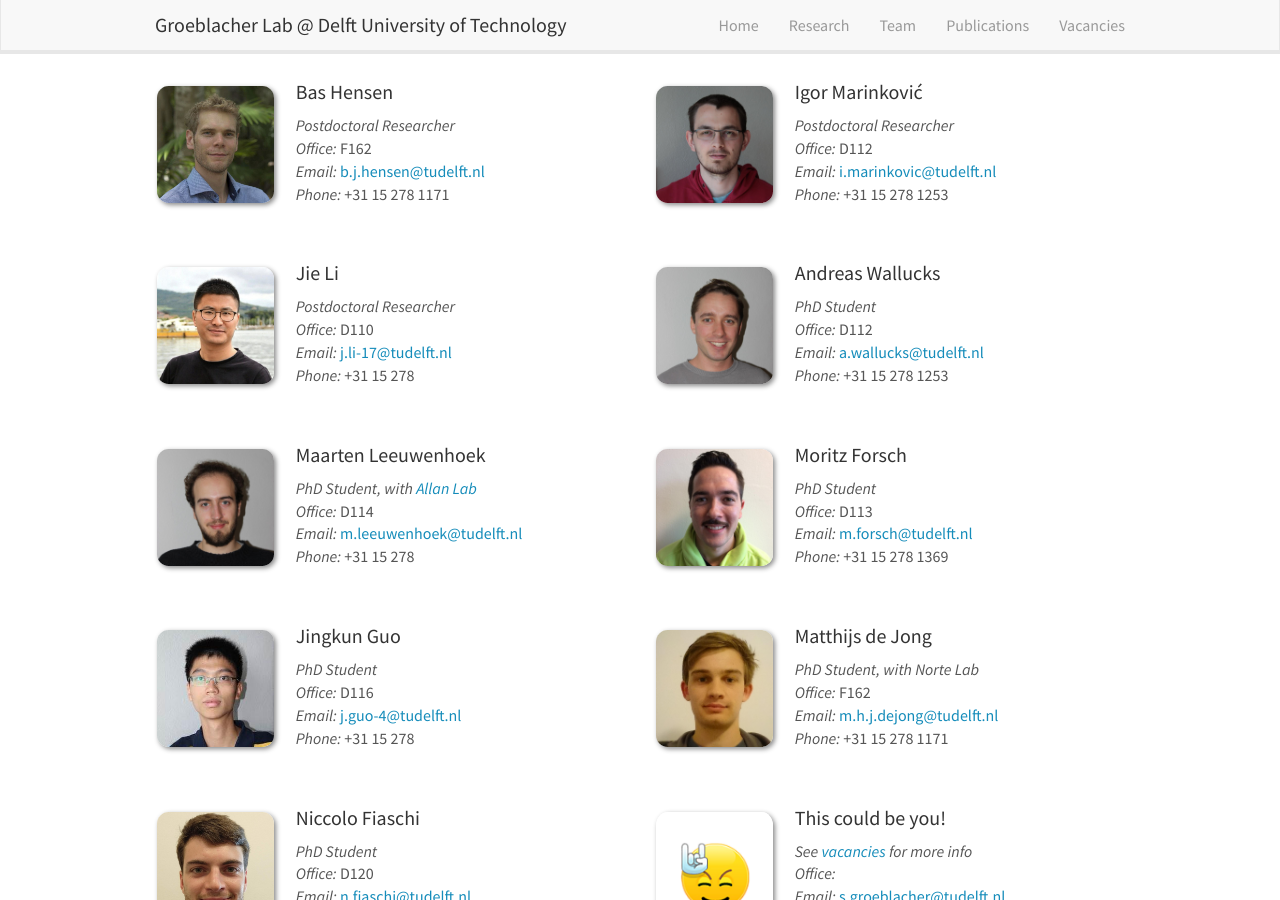
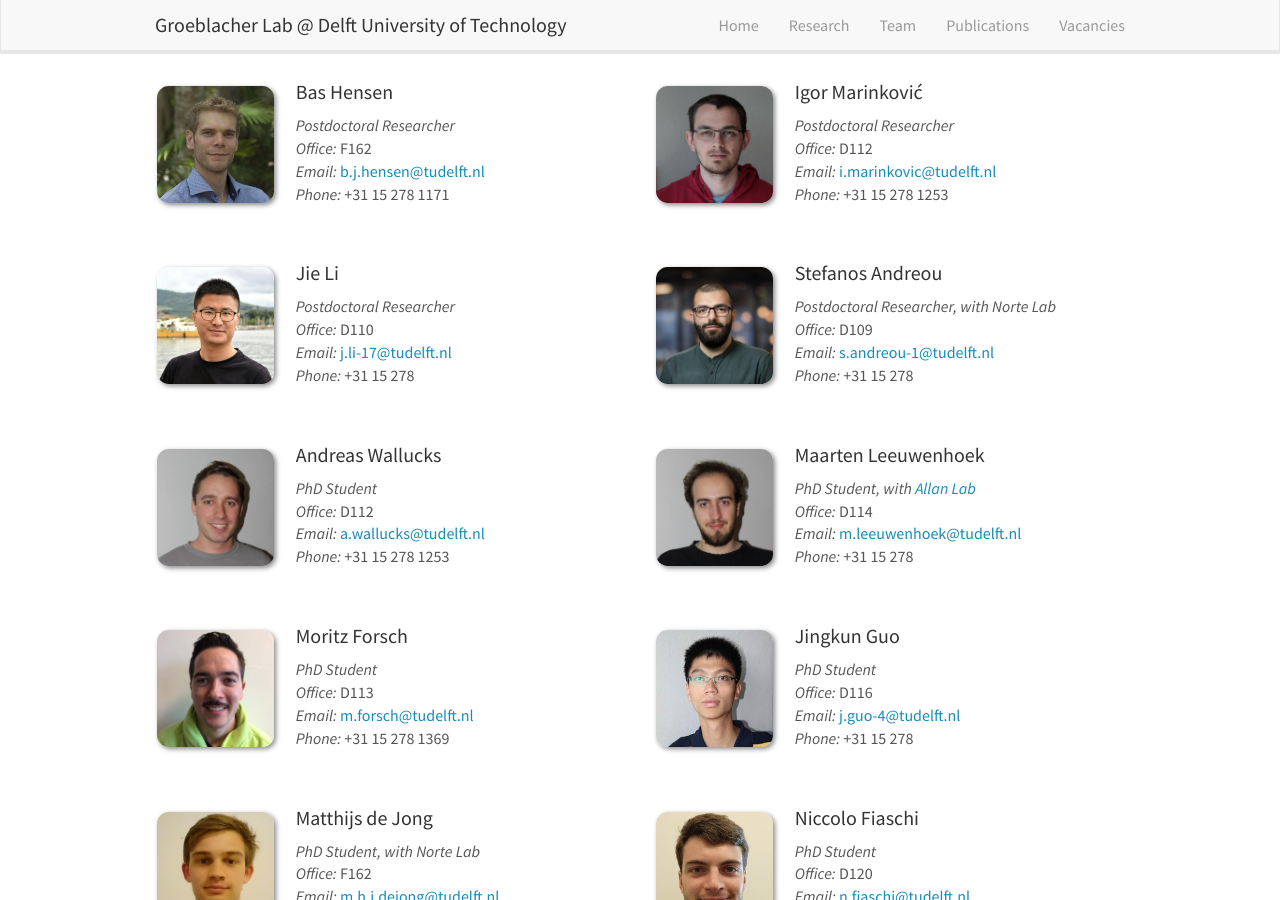
Before and after one commit to sgroeblacher/groeblacherlab, a Jekyll site: the page built from _pages/team.md, in a window 1280 px wide and 900 px high, scrolled down 361 px. Built offline with Jekyll 4.4.1, drawn with Linux system fonts in a browser that asks for light colours; nearby versions of some CDN libraries.

Commit message:
modified:   _data/team_members.yml 	new file:   images/teampic/Stefanos.jpg

```diff
--- a/_data/team_members.yml
+++ b/_data/team_members.yml
@@ -40,6 +40,15 @@
   office: D110
   cell: +31 15 278
   email: j.li-17@tudelft.nl
+  CV: 0
+  number_educ: 0
+
+- name: Stefanos Andreou
+  photo: Stefanos.jpg
+  info: Postdoctoral Researcher, with Norte Lab
+  office: D109
+  cell: +31 15 278
+  email: s.andreou-1@tudelft.nl
   CV: 0
   number_educ: 0
 
```
Also changed, not shown: images/teampic/Stefanos.jpg (added).
